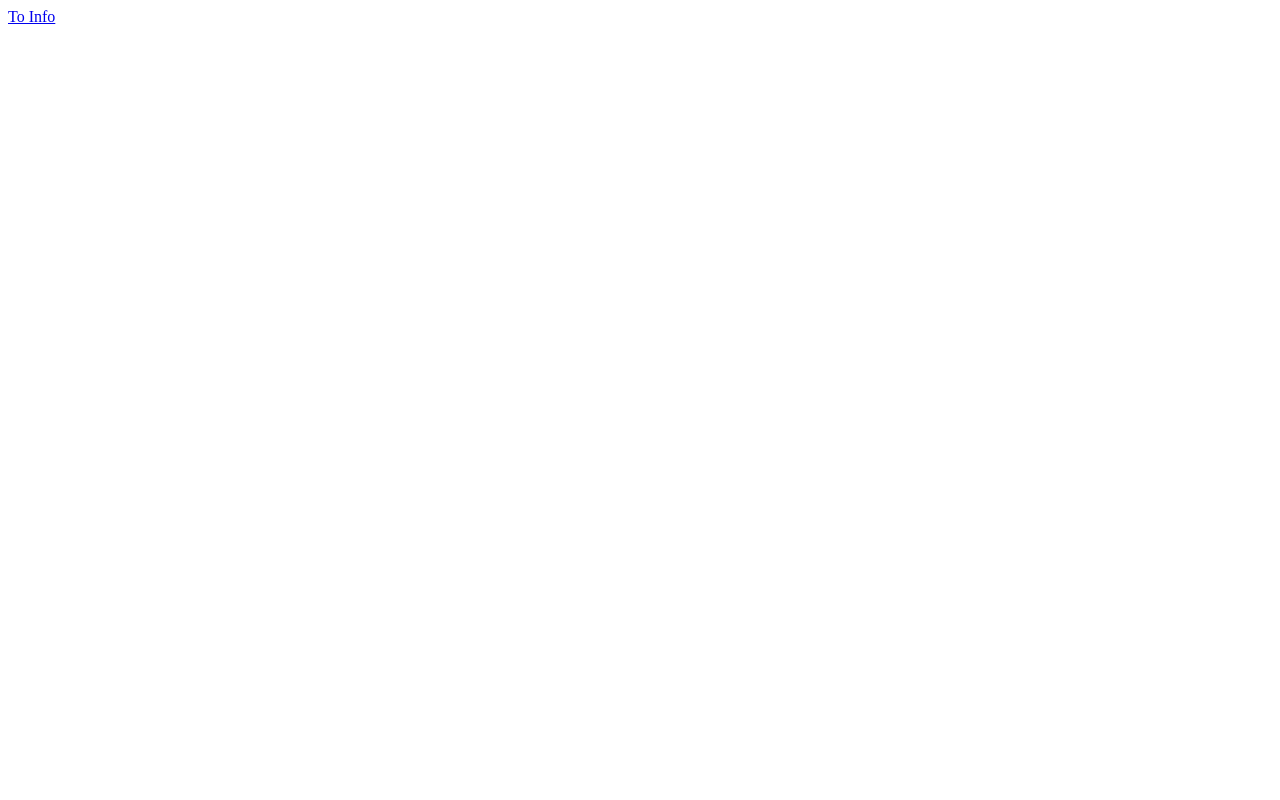
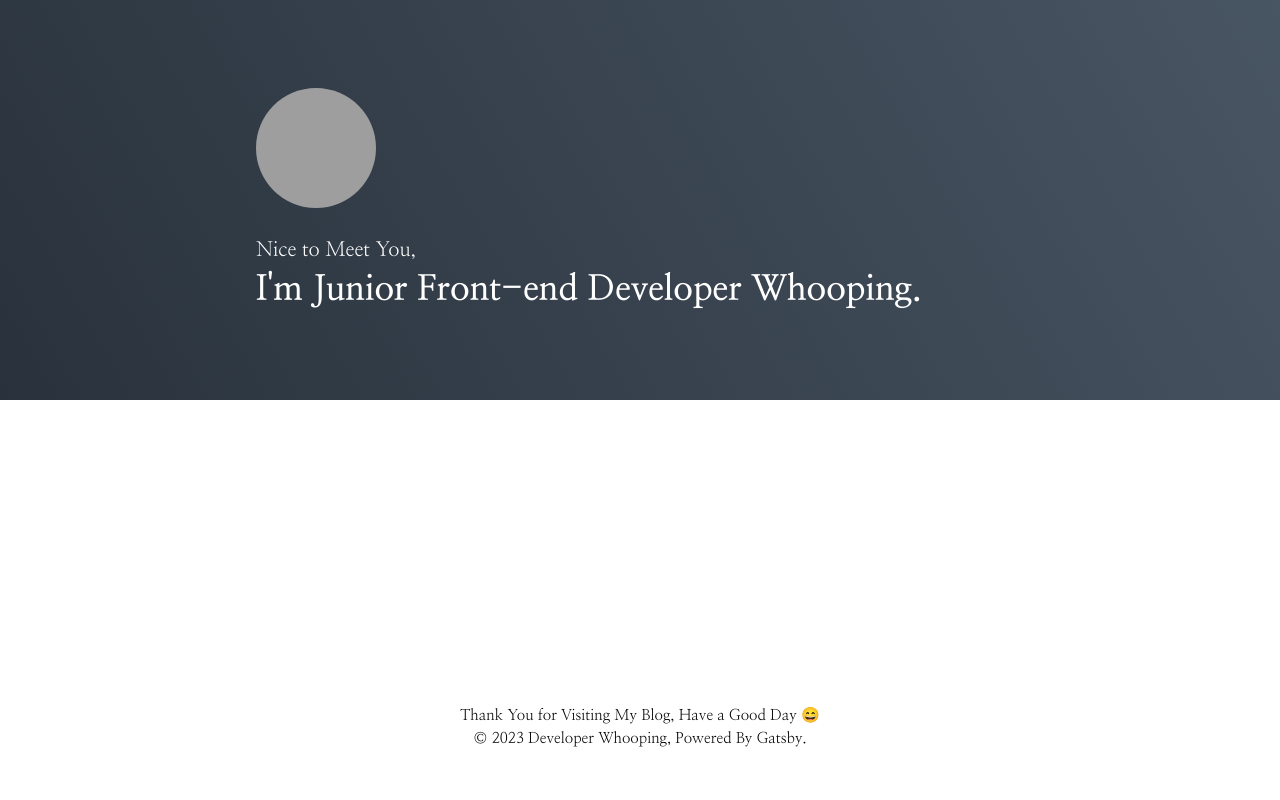
Before and after one commit to whoodongpyo/whoodongpyo.github.io, a Gatsby site: page / in a window 1280 px wide. Built offline with nearby package versions, Linux system fonts and the light colour scheme; Gatsby itself is replaced by a stand-in of ours; grey boxes are pictures that could not be loaded.

Commit message:
feat: 소개 페이지 및 Footer 생성

```diff
--- /dev/null
+++ b/src/components/Common/Footer.tsx
@@ -0,0 +1,24 @@
+import React, { FunctionComponent } from 'react'
+
+import styled from '@emotion/styled'
+
+const FooterWrapper = styled.div`
+  display: grid;
+  place-items: center;
+  margin-top: auto;
+  padding: 50px 0;
+  font-size: 15px;
+  text-align: center;
+  line-height: 1.5;
+`
+
+const Footer: FunctionComponent = function () {
+  return (
+    <FooterWrapper>
+      Thank You for Visiting My Blog, Have a Good Day 😄
+      <br />© 2023 Developer Whooping, Powered By Gatsby.
+    </FooterWrapper>
+  )
+}
+
+export { Footer }
--- /dev/null
+++ b/src/components/Common/GlobalStyle.tsx
@@ -0,0 +1,32 @@
+import React, { FunctionComponent } from 'react'
+import { Global, css } from '@emotion/react'
+
+const defaultStyle = css`
+  @import url('https://fonts.googleapis.com/css2?family=Nanum+Myeongjo:wght@400;700;800&display=swap');
+
+  * {
+    padding: 0;
+    margin: 0;
+    box-sizing: border-box;
+    font-family: 'Nanum Myeongjo', serif;
+  }
+
+  html,
+  body,
+  #___gatsby {
+    height: 100;
+  }
+
+  a,
+  a:hover {
+    color: inherit;
+    text-decoration: none;
+    cursor: pointer;
+  }
+`
+
+const GlobalStyle: FunctionComponent = function () {
+  return <Global styles={defaultStyle} />
+}
+
+export { GlobalStyle }
--- /dev/null
+++ b/src/components/Main/Introduction.tsx
@@ -0,0 +1,48 @@
+import React, { FunctionComponent } from 'react'
+
+import styled from '@emotion/styled'
+
+import { ProfileImage } from './ProfileImage'
+
+const Background = styled.div`
+  width: 100%;
+  background-image: linear-gradient(60deg, #29323c 0%, #485563 100%);
+  color: #ffffff;
+`
+
+const Wrapper = styled.div`
+  display: flex;
+  flex-direction: column;
+  justify-content: center;
+  align-items: flex-start;
+  width: 768px;
+  height: 400px;
+  margin: 0 auto;
+`
+
+const SubTitle = styled.div`
+  font-size: 20px;
+  font-weight: 400;
+`
+
+const Title = styled.div`
+  margin-top: 5px;
+  font-size: 35px;
+  font-weight: 700;
+`
+const Introduction: FunctionComponent = function () {
+  return (
+    <Background>
+      <Wrapper>
+        <ProfileImage />
+
+        <div>
+          <SubTitle>Nice to Meet You,</SubTitle>
+          <Title>I'm Junior Front-end Developer Whooping.</Title>
+        </div>
+      </Wrapper>
+    </Background>
+  )
+}
+
+export { Introduction }
--- /dev/null
+++ b/src/components/Main/ProfileImage.tsx
@@ -0,0 +1,19 @@
+import React, { FunctionComponent } from 'react'
+
+import styled from '@emotion/styled'
+
+// 자신이 원하는 프로필 이미지 링크로 설정하기
+const PROFILE_IMAGE_LINK =
+  'https://avatars.githubusercontent.com/u/24629040?s=460&u=0bb3411f25c0e1c5d25d753fc648739367cb7032&v=4'
+
+const ProfileImageWrapper = styled.img`
+  width: 120px;
+  height: 120px;
+  margin-bottom: 30px;
+  border-radius: 50%;
+`
+const ProfileImage: FunctionComponent = function () {
+  return <ProfileImageWrapper src={PROFILE_IMAGE_LINK} alt="Profile Image" />
+}
+
+export { ProfileImage }
--- a/src/pages/index.tsx
+++ b/src/pages/index.tsx
@@ -1,12 +1,23 @@
 import React, { FunctionComponent } from 'react'
 
-import { Link } from 'gatsby'
+import styled from '@emotion/styled'
+import { GlobalStyle } from 'components/Common/GlobalStyle'
+import { Introduction } from 'components/Main/Introduction'
+import { Footer } from 'components/Common/Footer'
+
+const Container = styled.div`
+  display: flex;
+  flex-direction: column;
+  height: 100vh;
+`
 
 const IndexPage: FunctionComponent = function () {
   return (
-    <div>
-      <Link to="/info">To Info</Link>
-    </div>
+    <Container>
+      <GlobalStyle />
+      <Introduction />
+      <Footer />
+    </Container>
   )
 }
 
```
Also changed, not shown: 1 other file.
